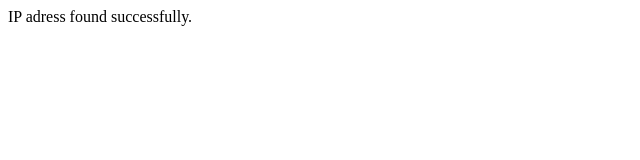
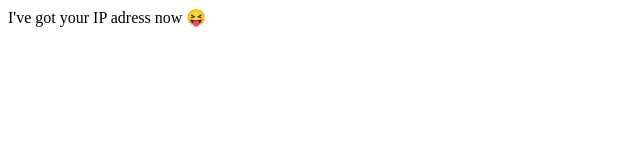
Before and after one commit to ANOIRA16/ANOIRA16.github.io, a plain HTML site: page index.html in a window 1280 px wide. Shown: the full height of the page, 0-640 px from the left. Drawn offline with Linux system fonts and the light colour scheme.

Commit message:
Update index.html

```diff
--- a/index.html
+++ b/index.html
@@ -5,6 +5,6 @@
     <title>ANOIRA16</title>
   </head>
   <body>
-    IP adress found successfully.
+    I've got your IP adress now  &#128541;
   </body>
 </html>
```
